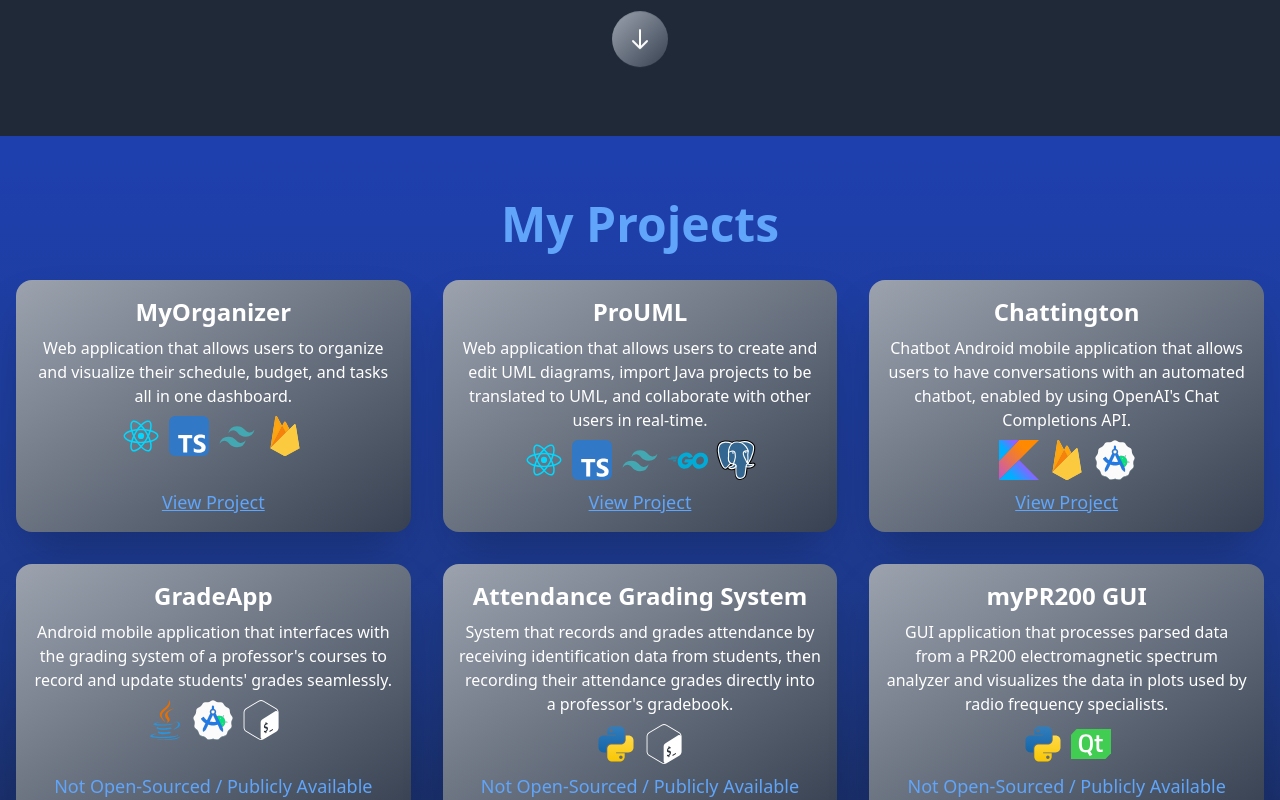
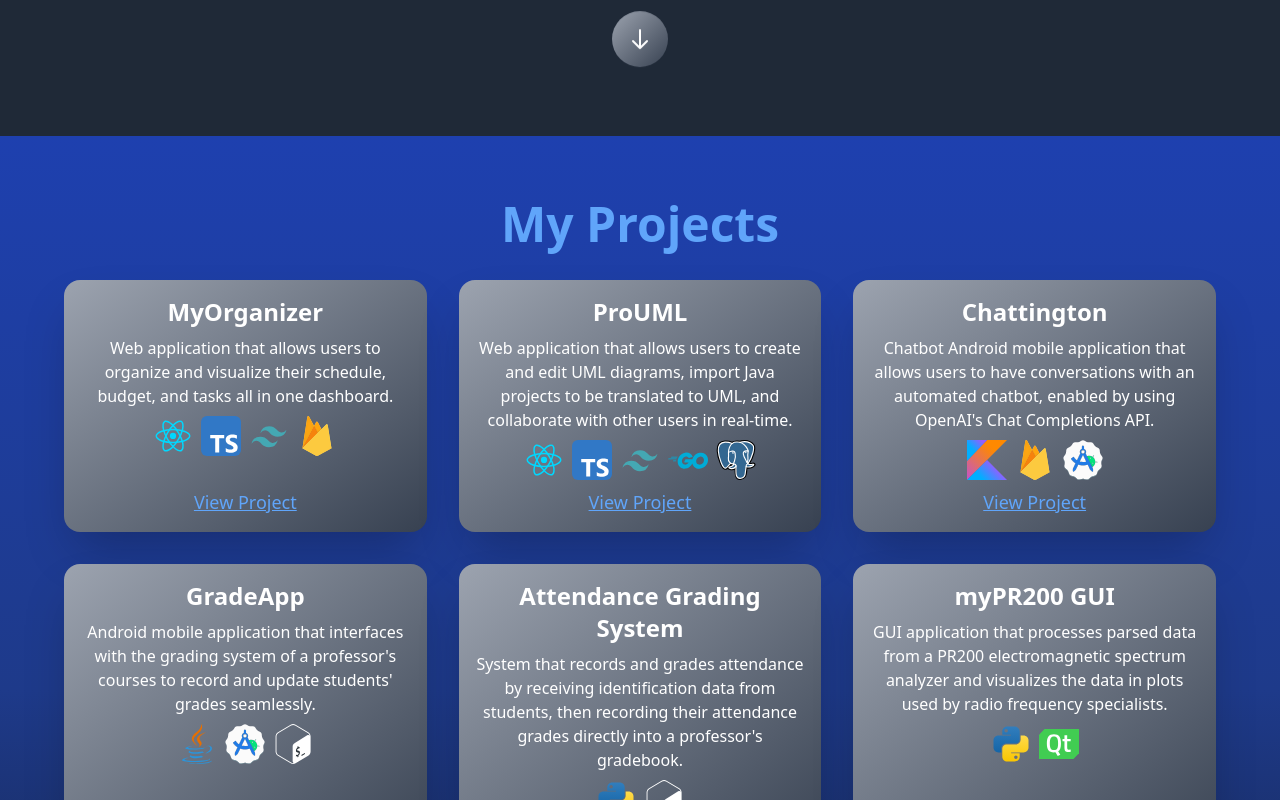
Before and after one commit to mmirasol17/mmirasol17.github.io, a React (Vite) app: page / in a window 1280 px wide. Shown: the part 1660-2460 px from the top of the page. Built offline with nearby package versions, Linux system fonts and the light colour scheme.

Commit message:
Ship working version w/ React/Tailwind/Vite

```diff
--- a/src/components/AnimatedSection/index.tsx
+++ b/src/components/AnimatedSection/index.tsx
@@ -1,5 +1,4 @@
-import React from "react";
-import { useIntersectionObserver } from "../../hooks/useIntersectionObserver";
+import React, { useState, useEffect, useRef } from "react";
 
 interface AnimatedSectionProps {
   children: React.ReactNode;
@@ -8,18 +7,45 @@ interface AnimatedSectionProps {
 }
 
 /**
- * AnimatedSection component that fades in when it comes into view.
+ * AnimatedSection component that fades in from black when it comes into view.
+ * Only animates once, then stays visible.
  * @param {AnimatedSectionProps} props - The properties for the AnimatedSection component.
  * @return {JSX.Element} The rendered AnimatedSection component.
  */
 export function AnimatedSection(props: AnimatedSectionProps) {
-  const [ref, isIntersecting] = useIntersectionObserver({ threshold: 0.1 });
+  const [hasAnimated, setHasAnimated] = useState(false);
+  const sectionRef = useRef<HTMLElement>(null);
+
+  useEffect(() => {
+    const currentRef = sectionRef.current;
+    if (!currentRef || hasAnimated) return;
+
+    const observer = new IntersectionObserver(
+      (entries) => {
+        entries.forEach((entry) => {
+          if (entry.isIntersecting && !hasAnimated) {
+            setHasAnimated(true);
+            observer.unobserve(entry.target);
+          }
+        });
+      },
+      { threshold: 0.1 }
+    );
+
+    observer.observe(currentRef);
+
+    return () => {
+      if (currentRef) {
+        observer.unobserve(currentRef);
+      }
+    };
+  }, [hasAnimated]);
 
   return (
     <section
-      ref={ref}
+      ref={sectionRef}
       id={props.id}
-      className={`transition-opacity duration-1000 ${isIntersecting ? "opacity-100" : "opacity-0"} ${props.className}`}
+      className={`transition-opacity duration-1000 ${hasAnimated ? "opacity-100" : "opacity-0 bg-black"} ${props.className}`}
     >
       {props.children}
     </section>
--- a/src/components/Sections/Section3/ProjectsSection.tsx
+++ b/src/components/Sections/Section3/ProjectsSection.tsx
@@ -8,7 +8,7 @@ export function ProjectsSection() {
   return (
     <AnimatedSection
       id='projects'
-      className='py-16 px-4 bg-gradient-to-b from-blue-800 via-blue-900 to-gray-900'
+      className='py-16 px-8 md:px-16 bg-gradient-to-b from-blue-800 via-blue-900 to-gray-900'
     >
       <div className='mx-auto'>
         <h2 className='text-5xl font-bold text-blue-400 text-center mb-8'>My Projects</h2>
```
